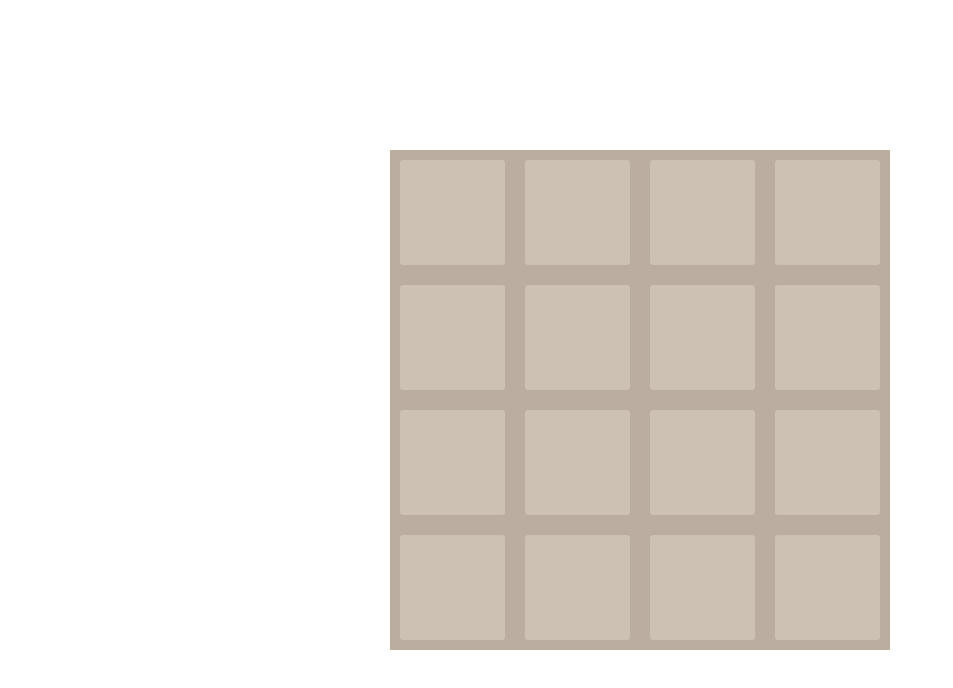
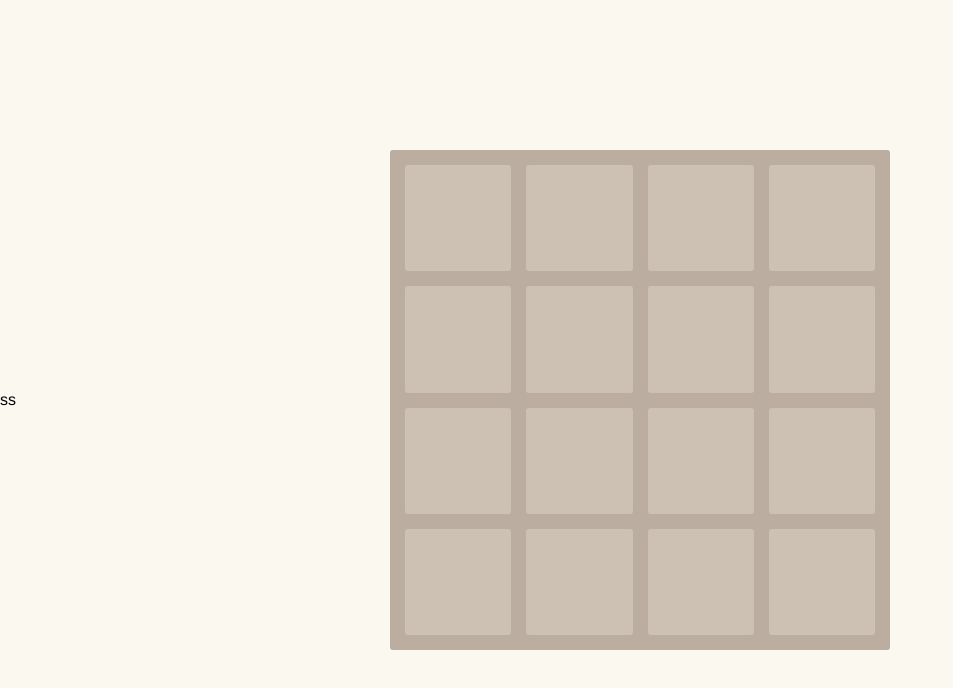
Before and after one commit to hubingliang/2048, a Vue app: page / in a window 1280 px wide. Shown: the top 688 px of the page, without its empty margins (0-953 px from the left). Built offline with nearby package versions, Linux system fonts and the light colour scheme.

Commit message:
基本样式完成

```diff
--- a/src/App.vue
+++ b/src/App.vue
@@ -2,16 +2,18 @@
   <div id="app">
     <!-- <HelloWorld msg="Welcome to Your Vue.js + TypeScript App"/> -->
     <Game/>
+    <Score/>
   </div>
 </template>
 
 <script lang="ts">
 import { Component, Vue } from "vue-property-decorator";
 import Game from "./components/Game.vue";
+import Score from "./components/Score.vue";
 
 @Component({
     components: {
-        Game
+        Game,Score
     }
 })
 export default class App extends Vue {
@@ -34,5 +36,7 @@ export default class App extends Vue {
     align-items: center;
     height: 100vh;
     width: 100vw;
+    background: #FAF8EF;
+    overflow: hidden;
 }
 </style>
--- a/src/components/Game.vue
+++ b/src/components/Game.vue
@@ -1,7 +1,7 @@
 <template>
     <section class="game">
-        <div class="row animated" v-for="row in gameBox">
-            <div class="col animated zoomIn" :class="'n-' + number" v-for="number in row">{{number}}</div>
+        <div class="row" v-for="row in gameBox">
+            <div class="col animated" :class="'n-' + number" v-for="number in row">{{number}}</div>
         </div>
     </section>
 </template>
@@ -37,6 +37,7 @@ export default class Game extends Vue {
     ];
     firstLine: number[] = [];
     @Emit()
+    // 游戏初始化
     newGame() {
         this.score = 0;
         this.over = false;
@@ -45,6 +46,7 @@ export default class Game extends Vue {
         );
         document.addEventListener("keyup", this.keyDown);
     }
+    // 绑定键盘事件
     keyDown(e: any) {
         switch (e.keyCode) {
             case 38: //上
@@ -62,22 +64,14 @@ export default class Game extends Vue {
         }
         this.setRandom();
     }
+    // 随机在空格子生成一个2或4
     setRandom() {
         if (this.getEmptyBox().length > 0) {
             let [x, y] = this.getRandomBox();
             this.gameBox[x][y] = this.getRandomNumber();
         }
     }
-    getRandomBox() {
-        if (this.emptyBox.length) {
-            return this.emptyBox[
-                Math.floor(Math.random() * this.emptyBox.length)
-            ];
-        }
-    }
-    getRandomNumber() {
-        return Math.random() < 0.9 ? 2 : 4;
-    }
+    // 获取所有空格子
     getEmptyBox() {
         this.emptyBox = [];
         for (let x = 0; x < this.size; x++) {
@@ -89,6 +83,46 @@ export default class Game extends Vue {
         }
         return this.emptyBox;
     }
+    // 在空格子中随机选取一个
+    getRandomBox() {
+        if (this.emptyBox.length) {
+            return this.emptyBox[
+                Math.floor(Math.random() * this.emptyBox.length)
+            ];
+        }
+    }
+    // 以1:9的概率选择4或2
+    getRandomNumber() {
+        return Math.random() < 0.9 ? 2 : 4;
+    }
+    // 根据不同方向的移动进行合并，并判断是否game over
+    move(i: number) {
+        let arr = this.rotate(this.gameBox, i).map(item => {
+            return this.moveLeft(item);
+        });
+        this.gameBox = this.rotate(arr, this.size - i);
+        this.setLocalstorage();
+        if (this.getEmptyBox().length === 0) {
+            this.over = true;
+            alert("game over!!");
+        }
+    }
+    // 逆时针旋转算法
+    rotate(arr: any[], n: number) {
+        n = n % 4;
+        if (n === 0) return arr;
+        let tmp: any[] = Array.from(Array(this.size)).map(() =>
+            Array(this.size).fill(undefined)
+        );
+        for (let i = 0; i < this.size; i++) {
+            for (let j = 0; j < this.size; j++) {
+                tmp[this.size - 1 - i][j] = arr[j][i];
+            }
+        }
+        if (n > 1) tmp = this.rotate(tmp, n - 1);
+        return tmp;
+    }
+    // 左移合并算法
     moveLeft(list: number[]) {
         let _list: object[] = []; //当前行非空格子
         let flg: boolean = false;
@@ -129,6 +163,7 @@ export default class Game extends Vue {
         });
         return list;
     }
+    // 判断最远的
     farthestPosition(list: number[], cell: {}) {
         let farthest = cell.x;
         while (farthest > 0 && !list[farthest - 1]) {
@@ -136,30 +171,7 @@ export default class Game extends Vue {
         }
         return farthest;
     }
-    move(i: number) {
-        let arr = this.rotate(this.gameBox, i).map(item => {
-            return this.moveLeft(item);
-        });
-        this.gameBox = this.rotate(arr, this.size - i);
-        this.setLocalstorage();
-        if (this.getEmptyBox().length === 0) {
-            this.over = true;
-        }
-    }
-    rotate(arr: any[], n: number) {
-        n = n % 4;
-        if (n === 0) return arr;
-        let tmp: any[] = Array.from(Array(this.size)).map(() =>
-            Array(this.size).fill(undefined)
-        );
-        for (let i = 0; i < this.size; i++) {
-            for (let j = 0; j < this.size; j++) {
-                tmp[this.size - 1 - i][j] = arr[j][i];
-            }
-        }
-        if (n > 1) tmp = this.rotate(tmp, n - 1);
-        return tmp;
-    }
+    // 利用localstorage储存数据
     setLocalstorage() {
         let score = localStorage.getItem("bestScore");
         if (score) {
@@ -179,21 +191,31 @@ export default class Game extends Vue {
 </script>
 
 <style lang="less" scoped>
+.game {
+    border-radius: 3px;
+    height: 500px;
+    width: 500px;
+    background: #bbada0;
+    display: flex;
+    align-items: center;
+    justify-content: space-between;
+    flex-wrap: wrap;
+    padding: 15px;
     .row {
         display: flex;
-    height: 125px;
-    width: 500px;
-    background: #bbada0;
+        height: 106.25px;
+        width: 470px;
         align-items: center;
-    justify-content: space-around;
+        justify-content: space-between;
+        margin-bottom: 15px;
         .col {
             display: flex;
             align-items: center;
             justify-content: center;
-        font-size: 24px;
+            font-size: 55px;
             border-radius: 3px;
-        height: 105px;
-        width: 105px;
+            height: 106.25px;
+            width: 106.25px;
             color: #776e65;
             background: #cdc1b4;
             &.n-2 {
@@ -204,37 +226,59 @@ export default class Game extends Vue {
             }
 
             &.n-8 {
-            background: #F2B179;
+                color: #f9f6f2;
+                background: #f2b179;
             }
             &.n-16 {
-            background: #F59563;
+                color: #f9f6f2;
+                background: #f59563;
             }
             &.n-32 {
-            background: #F67C5F;
+                color: #f9f6f2;
+                background: #f67c5f;
             }
             &.n-64 {
-            background: #F65E3B;
+                color: #f9f6f2;
+                background: #f65e3b;
             }
             &.n-128 {
-            background: #EDCF72;
+                color: #f9f6f2;
+                background: #edcf72;
+                font-size: 45px;
             }
             &.n-256 {
-            background: #EDCC61;
+                color: #f9f6f2;
+                background: #edcc61;
+                font-size: 45px;
             }
             &.n-512 {
-            background: #EDC850;
+                color: #f9f6f2;
+                background: #edc850;
+                font-size: 45px;
             }
             &.n-1024 {
-            background: #EDC53F;
+                color: #f9f6f2;
+                background: #edc53f;
+                font-size: 35px;
             }
             &.n-2048 {
+                color: #f9f6f2;
                 background: #edc22e;
+                font-size: 35px;
             }
             &.n-4096 {
+                color: #f9f6f2;
                 background: #3c3a32;
+                font-size: 35px;
             }
             &.n-8192 {
+                color: #f9f6f2;
                 background: #3c3a32;
+                font-size: 35px;
+            }
+            .col:last-child {
+                margin-bottom: 0;
+            }
         }
     }
 }
--- /dev/null
+++ b/src/components/Score.vue
@@ -0,0 +1,21 @@
+<template>
+    <section class="score">
+        {{score}} ss
+    </section>
+</template>
+
+<script lang="ts">
+import { Component, Prop, Vue, Emit } from "vue-property-decorator";
+@Component
+export default class Score extends Vue {
+    @Prop(Number) score!: number;
+}
+</script>
+
+<style lang="less" scoped>
+.score{
+    position: absolute;
+    left: 0;
+
+}
+</style>
```
Lines whose indentation alone changed are shown as unchanged.
